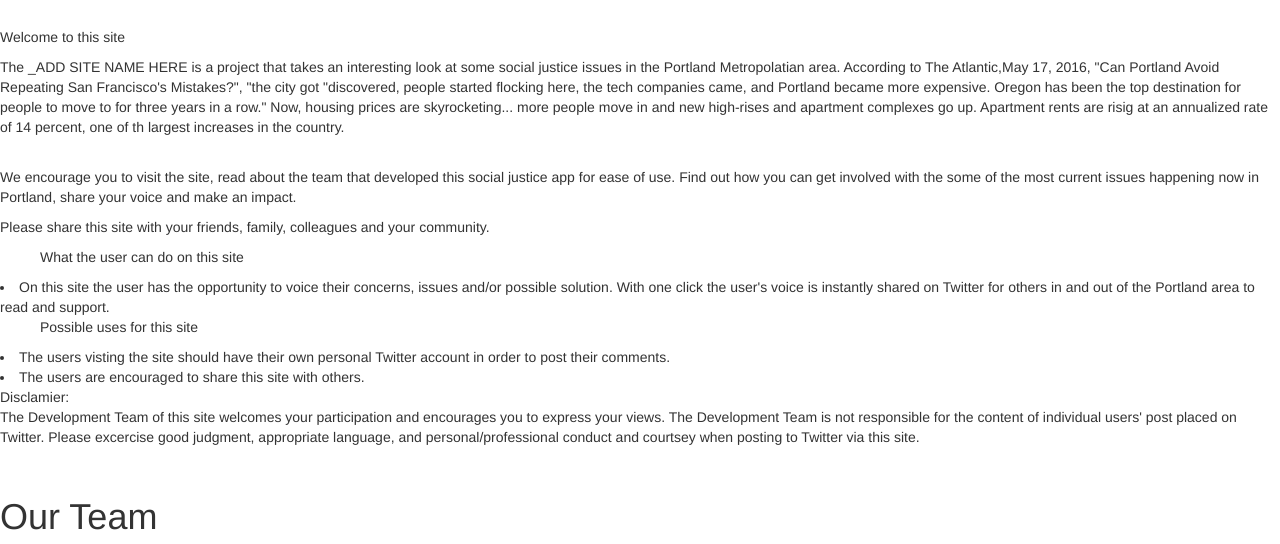
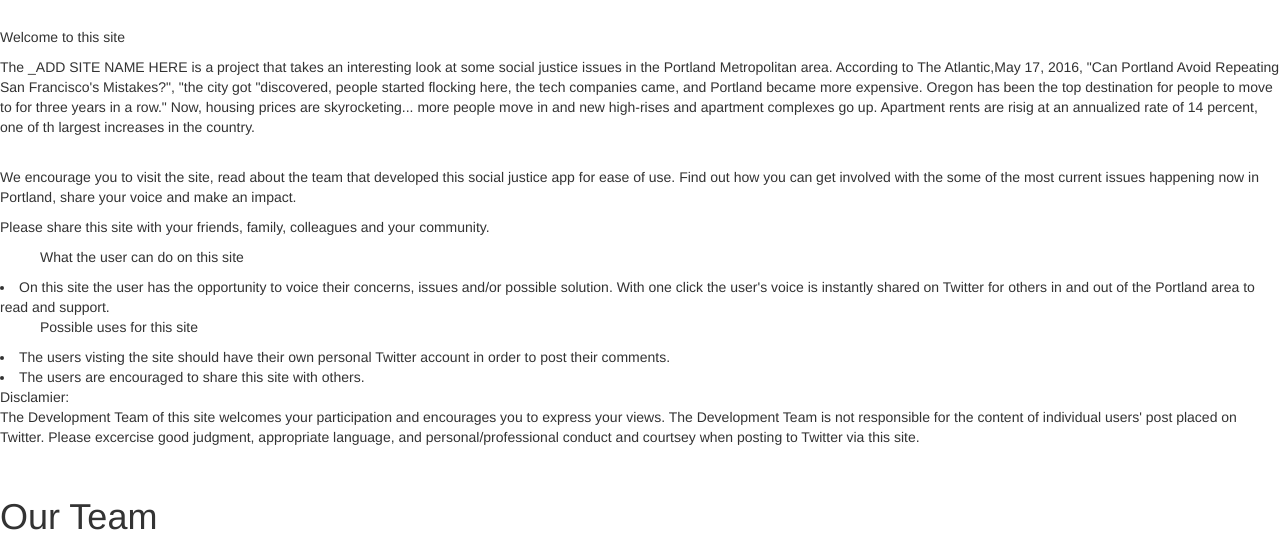
Before and after one commit to citizendigital/startingpoint, a website: page index.html in a window 1280 px wide. Shown: the part 212-756 px from the top of the page. Drawn offline with Linux system fonts and the light colour scheme; files whose address does not match are found by name.

Commit message:
Update index.html
fixed a typo

```diff
--- a/index.html
+++ b/index.html
@@ -34,7 +34,7 @@
           <br />
           <p> Welcome to this site</p>
 
-          <p>  The _ADD SITE NAME HERE is a project that takes an interesting look at some social justice issues in the Portland Metropolatian area.
+          <p>  The _ADD SITE NAME HERE is a project that takes an interesting look at some social justice issues in the Portland Metropolitan area.
           According to The Atlantic,May 17, 2016, "Can Portland Avoid Repeating San Francisco's Mistakes?", "the city got "discovered, people started flocking here, the tech companies came, and Portland became more expensive.
           Oregon has been the top destination for people to move to for three years in a row."
           Now, housing prices are skyrocketing... more people move in and new high-rises and apartment complexes go up.
```
